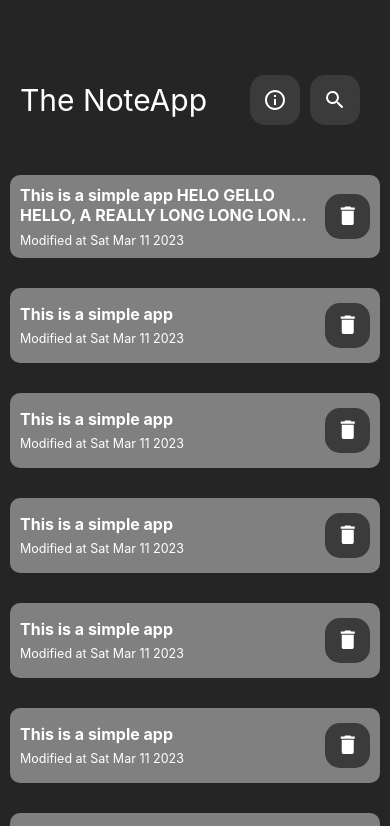
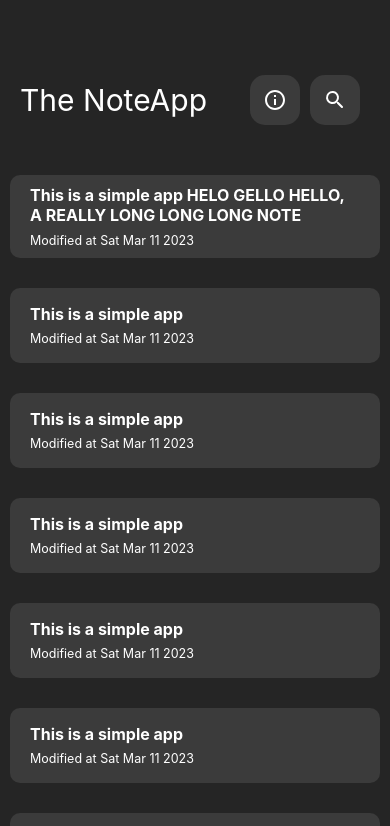
Before and after one commit to gamalielara/noteapp-rn, a React Native app: screen / in a window 390 px wide. Shown: the top 826 px of the page. Built offline with nearby package versions, Linux system fonts and the light colour scheme.

Commit message:
add swipeable view in the note box

```diff
--- a/assets/svg/DeleteIcon.tsx
+++ b/assets/svg/DeleteIcon.tsx
@@ -4,15 +4,11 @@ import Svg, { Path } from "react-native-svg";
 const DeleteIcon = () => (
   <Svg
     height="100%"
-    width="100%"
     viewBox="-10.5 -5 50 50"
     fill="none"
     style={{
-      width: 50,
-      height: 50,
-      flex: 1,
-      alignItems: "center",
-      justifyContent: "center",
+      maxHeight: 35,
+      aspectRatio: 1,
     }}
   >
     <Path
--- a/components/NoteBox/index.tsx
+++ b/components/NoteBox/index.tsx
@@ -1,20 +1,62 @@
 import {
   Text,
+  TouchableHighlight,
   TouchableOpacity,
   TouchableWithoutFeedback,
   View,
 } from "react-native";
 import { styles } from "./styles";
 import DeleteIcon from "../../assets/svg/DeleteIcon";
+import {
+  GestureHandlerRootView,
+  Swipeable,
+} from "react-native-gesture-handler";
 
 interface NoteBoxInterface {
+  index: number;
   title: string;
   dateModified: number;
+  onDeleteNote: () => void;
+  notes: any[];
+  setCurrentlyOpenedNotes: React.Dispatch<
+    React.SetStateAction<Swipeable | null>
+  >;
+  currentlyOpenedNotes: any;
 }
 
-const NoteBox: React.FC<NoteBoxInterface> = ({ title, dateModified }) => {
+const NoteBox: React.FC<NoteBoxInterface> = ({
+  index,
+  title,
+  dateModified,
+  onDeleteNote,
+  notes,
+  setCurrentlyOpenedNotes,
+  currentlyOpenedNotes,
+}) => {
+  const renderDeleteButton = () => {
     return (
-    <TouchableOpacity style={styles.noteBox}>
+      <TouchableOpacity style={styles.deleteNoteBtn} onPress={onDeleteNote}>
+        <DeleteIcon />
+      </TouchableOpacity>
+    );
+  };
+
+  const closeOtherNotes = () => {
+    if (currentlyOpenedNotes && currentlyOpenedNotes !== notes[index]) {
+      currentlyOpenedNotes.close();
+    }
+    setCurrentlyOpenedNotes(notes[index]);
+  };
+
+  return (
+    <GestureHandlerRootView>
+      <Swipeable
+        renderRightActions={(progress, dragX) => renderDeleteButton()}
+        ref={(el) => (notes[index] = el)}
+        rightThreshold={-500}
+        onSwipeableOpen={closeOtherNotes}
+      >
+        <TouchableHighlight style={styles.noteBox}>
           <View style={styles.noteDesc}>
             <Text style={styles.noteTitleText} numberOfLines={2}>
               {title}
@@ -23,12 +65,9 @@ const NoteBox: React.FC<NoteBoxInterface> = ({ title, dateModified }) => {
               Modified at {new Date(dateModified).toDateString()}
             </Text>
           </View>
-      <TouchableWithoutFeedback style={styles.deleteNoteBtnContainer}>
-        <View style={styles.deleteNoteBtn}>
-          <DeleteIcon />
-        </View>
-      </TouchableWithoutFeedback>
-    </TouchableOpacity>
+        </TouchableHighlight>
+      </Swipeable>
+    </GestureHandlerRootView>
   );
 };
 
--- a/components/NoteBox/styles.ts
+++ b/components/NoteBox/styles.ts
@@ -1,12 +1,14 @@
 import { StyleSheet } from "react-native";
+import { Colors } from "../../utils/colors";
 
 export const styles = StyleSheet.create({
   noteBox: {
     width: "100%",
     minHeight: 75,
     maxHeight: 100,
-    padding: 10,
-    backgroundColor: "gray",
+    paddingVertical: 10,
+    paddingHorizontal: 20,
+    backgroundColor: Colors.PRIMARY,
     borderRadius: 10,
     marginVertical: 15,
     display: "flex",
@@ -24,7 +26,7 @@ export const styles = StyleSheet.create({
     fontWeight: "bold",
     marginBottom: 7.5,
     color: "white",
-    whiteSpace: "wrap",
+    // whiteSpace: "wrap",
   },
   noteModifiedText: {
     color: "white",
@@ -36,14 +38,18 @@ export const styles = StyleSheet.create({
     minWidth: 0,
   },
   deleteNoteBtn: {
-    padding: 10,
-    backgroundColor: "#3B3B3B",
-    borderRadius: 15,
-    width: 45,
-    height: 45,
+    minHeight: 75,
+    maxHeight: 100,
+    padding: 20,
+    backgroundColor: Colors.RED,
+    borderRadius: 10,
+    marginVertical: 15,
     display: "flex",
+    flexDirection: "row",
     alignItems: "center",
     justifyContent: "center",
+    width: "100%",
     boxSizing: "border-box",
+    marginLeft: 20,
   },
 });
--- a/package.json
+++ b/package.json
@@ -17,7 +17,8 @@
     "react-native": "0.71.3",
     "react-native-svg": "13.4.0",
     "react-native-screens": "~3.20.0",
-    "react-native-safe-area-context": "4.5.0"
+    "react-native-safe-area-context": "4.5.0",
+    "react-native-gesture-handler": "~2.9.0"
   },
   "devDependencies": {
     "@babel/core": "^7.20.0",
--- a/screens/HomeScreen/index.tsx
+++ b/screens/HomeScreen/index.tsx
@@ -4,8 +4,14 @@ import InfoIcon from "../../assets/svg/InfoIcon";
 import styles from "./styles";
 import NoteBox from "../../components/NoteBox";
 import NOTES_DUMMY_DATA from "../../mocks/notes";
+import { useState } from "react";
+import { Swipeable } from "react-native-gesture-handler";
 
 const HomeScreen = () => {
+  const [currentlyOpenedNotes, setCurrentlyOpenedNotes] =
+    useState<Swipeable | null>(null);
+  const notes: Swipeable[] = [];
+
   return (
     <View style={styles.mainContainer}>
       <View style={styles.homeHeader}>
@@ -26,8 +32,16 @@ const HomeScreen = () => {
       <View style={styles.notesContainer}>
         <FlatList
           data={NOTES_DUMMY_DATA}
-          renderItem={({ item }) => (
-            <NoteBox title={item.title} dateModified={item.created_at} />
+          renderItem={({ item, index }) => (
+            <NoteBox
+              index={index}
+              title={item.title}
+              notes={notes}
+              setCurrentlyOpenedNotes={setCurrentlyOpenedNotes}
+              currentlyOpenedNotes={currentlyOpenedNotes}
+              dateModified={item.created_at}
+              onDeleteNote={() => {}}
+            />
           )}
           keyExtractor={(note) => note.id.toString()}
         />
--- /dev/null
+++ b/utils/colors.ts
@@ -0,0 +1,15 @@
+export enum Colors {
+  PRIMARY = "#3B3B3B",
+  SECONDARY = "#BEBEBE",
+  BACKGROND = "#252525",
+  RED = "#AF0000",
+}
+
+export enum NoteColors {
+  MAGENTA = "#FD99FF",
+  PINK = "#FF9E9E",
+  GREEN = "#91F48F",
+  YELLOW = "#FFF599",
+  BLUE = "#9EFFFF",
+  PURPLE = "#B69CFF",
+}
```
Also changed, not shown: 1 other file (tests, documents, lock files or other folders). Lines whose indentation alone changed are shown as unchanged.
